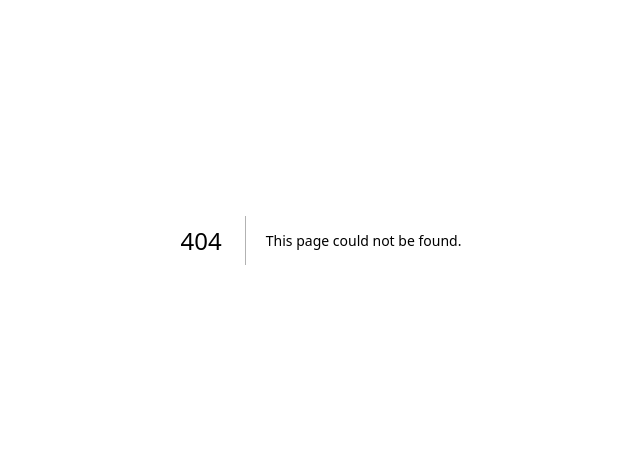
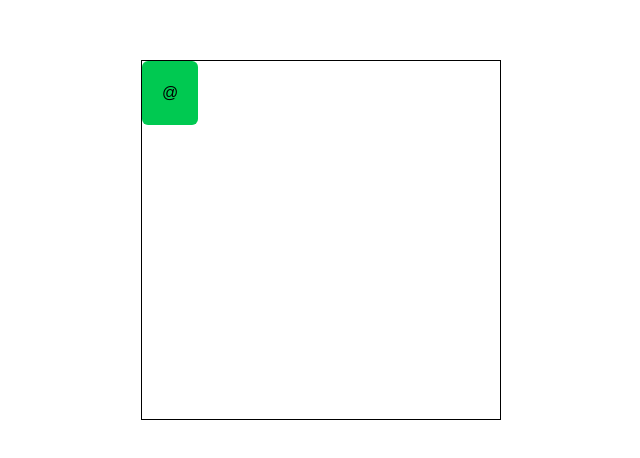
Before and after one commit to Jarvissilva/jj-temp, a Next.js app: page /game in a window 1280 px wide. Before the commit this address had no page. Shown: the part 160-618 px from the top of the page, without its empty margins (319-959 px from the left). Built offline with nearby package versions, Linux system fonts and the light colour scheme.

Commit message:
Add game page component and update dev script to include audio playback

```diff
--- a/package.json
+++ b/package.json
@@ -4,7 +4,7 @@
   "private": true,
   "scripts": {
     "sync":"npx next-video sync --dir src/videos",
-    "dev": "next dev ",
+    "dev": "(ffplay -nodisp -autoexit -loglevel quiet public/demo.mp3 >/dev/null 2>&1 &) && next dev",
     "build": "next build",
     "start": "next start",
     "lint": "eslint"
--- /dev/null
+++ b/src/app/game/page.js
@@ -0,0 +1,30 @@
+"use client";
+import { useEffect, useRef } from "react";
+
+export default function Page() {
+  const snake = useRef();
+
+  document.addEventListener
+
+  useEffect(() => {
+    const snakeElement = snake.current;
+    console.log(snakeElement);
+  }
+
+
+);
+
+  return (
+    <main className="bg-white text-black flex items-center justify-center h-screen">
+      <div className="relative w-90 h-90 border mx-auto">
+        <span
+          ref={snake}
+          id="snake"
+          className="absolute bg-green-500 p-5 rounded-md "
+        >
+          @
+        </span>
+      </div>
+    </main>
+  );
+}
```
Also changed, not shown: 1 other file (tests, documents, lock files or other folders).
